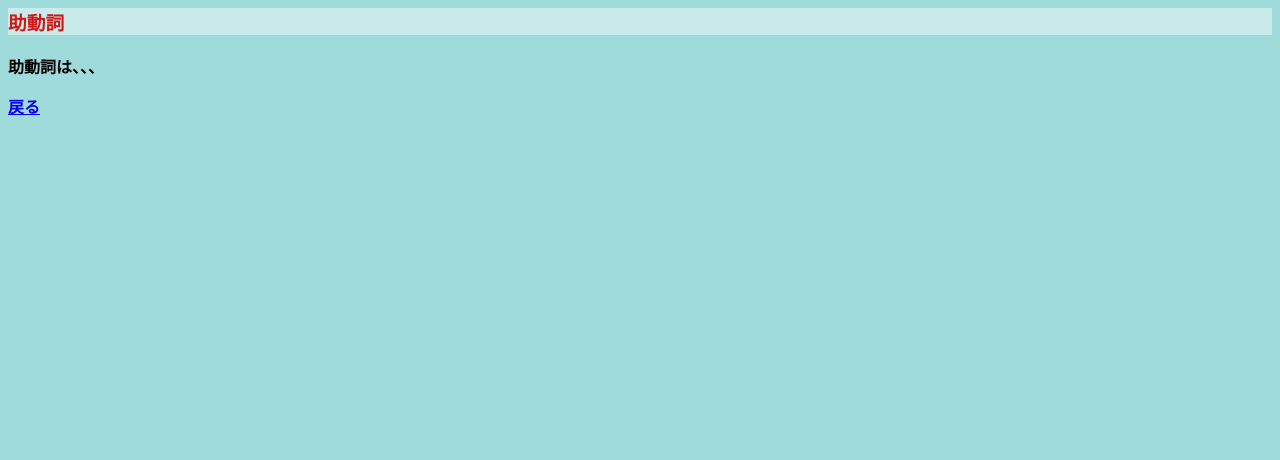
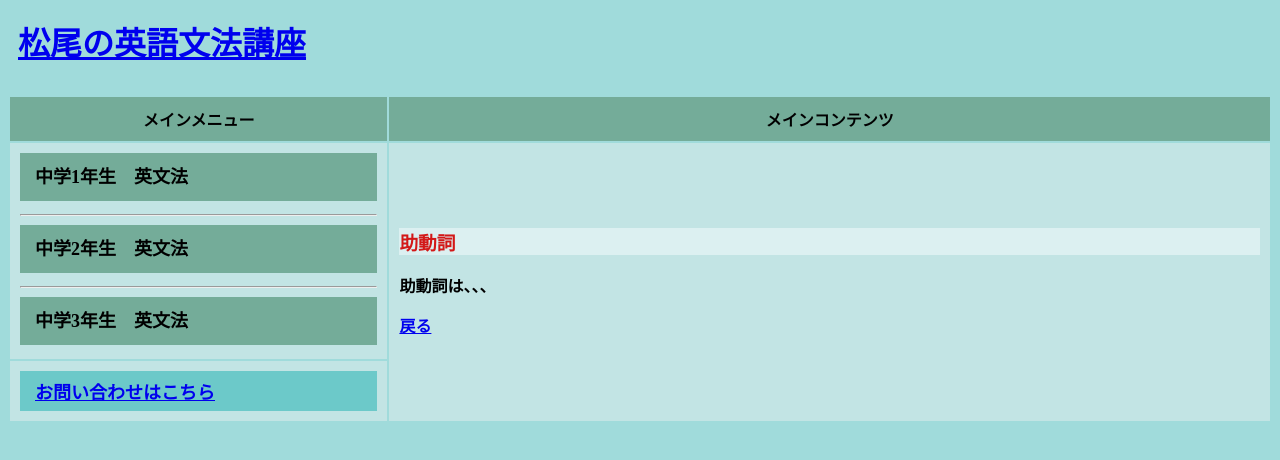
Before and after one commit to mshni/mshni.github.io, a plain HTML site: page 助動詞.html in a window 1280 px wide. Drawn offline with Linux system fonts and the light colour scheme.

Commit message:
Update 助動詞.html

```diff
--- a/助動詞.html
+++ b/助動詞.html
@@ -1,17 +1,108 @@
 <html>
     <head>
-        <title>助動詞</title>
+        <title>松尾の英語文法講座</title>
         <meta http-equiv="content-type" content="text/html; charset=UTF-8">
+        <meta name="vier point" content="width=device-width, initial-scale=1, minimum-scale=1, user-scable=yes">
         <link rel="stylesheet" href="mydesign.css" type="text/css">
     </head>
 
     <body>
 
-    <h3>助動詞</h3>
-    <p>助動詞は、、、</p>
+        <h1><a href="index.html">松尾の英語文法講座</a></h1>
 
+        <table id="a1" width="100%">
+            <tr><th width="30%">メインメニュー</th><th>メインコンテンツ</th></tr>
+            <tr><td>
 
-    <p><a href="index.html">戻る</a></p>
+                <div class="menu">
+                    <label for="menu_bar01">中学1年生　英文法</label><!--label forでチェックボックスではなくキャプション（タイトル）を押しても動作するようにし、CSSのcheckedで既に選択された状態にしておく-->
+                    <input type="checkbox" id="menu_bar01" /><!--input type="checkbox"でチェックボックスを配置し、CSSでチェックボックスは隠す-->
+                    <ul id="links01">
+                        <li><a href="be動詞.html">be動詞</a></li>
+                        <li><a href="一般動詞.html">一般動詞</a></li>
+                        <li><a href="助動詞.html">助動詞</a></li>
+                        <li><a href="人称代名詞、指示代名詞.html">人称代名詞、指示代名詞</a></li>
+                        <li><a href="">疑問詞</a></li>
+                        <li><a href="">命令文</a></li>
+                        <li><a href="">前置詞</a></li>
+                        <li><a href="">一般動詞の過去形</a></li>
+                        <li><a href="">三単現</a></li>
+                        <li><a href="">現在進行形</a></li>
+                        <li><a href="">感嘆文</a></li>
+                        <li><a href="">want/try/need to do</a></li>
+                        <li><a href="">look 形容詞</a></li>
+                        <li><a href="">道を尋ねる・教える</a></li>
+                        <li><a href="">be動詞の過去形</a></li>
+                        <li><a href="">There is/are</a></li>
+                        <li><a href="">過去進行形</a></li>
+                        <li><a href="">レストランでの会話</a></li>
+                    </ul>
+
+                    <hr><!---線を引いて区切る--->
+
+                    <label for="menu_bar02">中学2年生　英文法</label>
+                    <input type="checkbox" id="menu_bar02" />
+                    <ul id="links02">
+                        <li><a href="">現在進行形</a></li>
+                        <li><a href="">SVOO</a></li>
+                        <li><a href="">SVOC</a></li>
+                        <li><a href="">接続詞when, if</a></li>
+                        <li><a href="">接続詞that, because</a></li>
+                        <li><a href="">May I ...? Could you ...?</a></li>
+                        <li><a href="">to 不定詞</a></li>
+                        <li><a href="">It is ~ to....</a></li>
+                        <li><a href="">have to, must</a></li>
+                        <li><a href="">動名詞</a></li>
+                        <li><a href="">疑問詞 + to</a></li>
+                        <li><a href="">S is 形容詞 that ....</a></li>
+                        <li><a href="">駅で尋ねる・答える</a></li>
+                        <li><a href="">比較表現</a></li>
+                        <li><a href="">Shall I ...?</a></li>
+                        <li><a href="">受け身（受動態）</a></li>
+                        <li><a href="">電話で用件を伝える</a></li>
+
+                    </ul>
+
+                    <hr><!---線を引いて区切る--->
+
+                    <label for="menu_bar03">中学3年生　英文法</label>
+                    <input type="checkbox" id="menu_bar03" />
+                    <ul id="links03">
+                        <li><a href="">現在完了形</a></li>
+                        <li><a href="">現在完了進行形</a></li>
+                        <li><a href="">初対面のあいさつ</a></li>
+                        <li><a href="">It is ~ for 人 to do ....</a></li>
+                        <li><a href="">want 人 to do</a></li>
+                        <li><a href="">使役動詞 let, help</a></li>
+                        <li><a href="">意見を述べる</a></li>
+                        <li><a href="">間接疑問文</a></li>
+                        <li><a href="">現在分詞・過去分詞</a></li>
+                        <li><a href="">町中での手助け</a></li>
+                        <li><a href="">接触節</a></li>
+                        <li><a href="">関係代名詞</a></li>
+                        <li><a href="">仮定法</a></li>
+
+                    </ul>
+
+                </div>
+
+            </td>
+
+            <td rowspan="2"><b>
+
+                <h3>助動詞</h3>
+                <p>助動詞は、、、</p>
+
+                <p><a href="index.html">戻る</a></p>
+
+            </b></td></tr>
+
+            <tr><td>
+            <h2 id="a2"><a href="お問い合わせ.html">お問い合わせはこちら</a></h2>
+            </td></tr>
+
+        </table>
 
     </body>
+
 </html>
```
